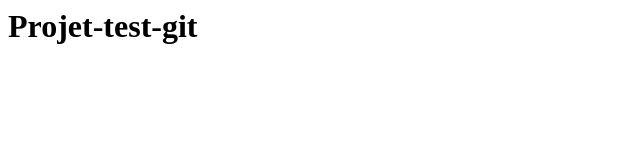
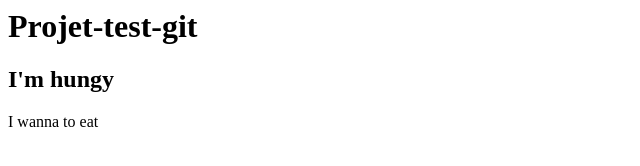
Before and after one commit to DalilaBA/DMS, a plain HTML site: page index.html in a window 1280 px wide. Shown: the whole page, without its empty margins (0-640 px from the left). Drawn offline with Linux system fonts and the light colour scheme.

Commit message:
change in index and style

```diff
--- a/index.html
+++ b/index.html
@@ -1 +1,3 @@
 <h1>Projet-test-git</h1>
+<h2>I'm hungy </h2>
+<p>I wanna to eat</p>
--- a/style.css
+++ b/style.css
@@ -0,0 +1,3 @@
+h2{
+	color:red;
+}
```
